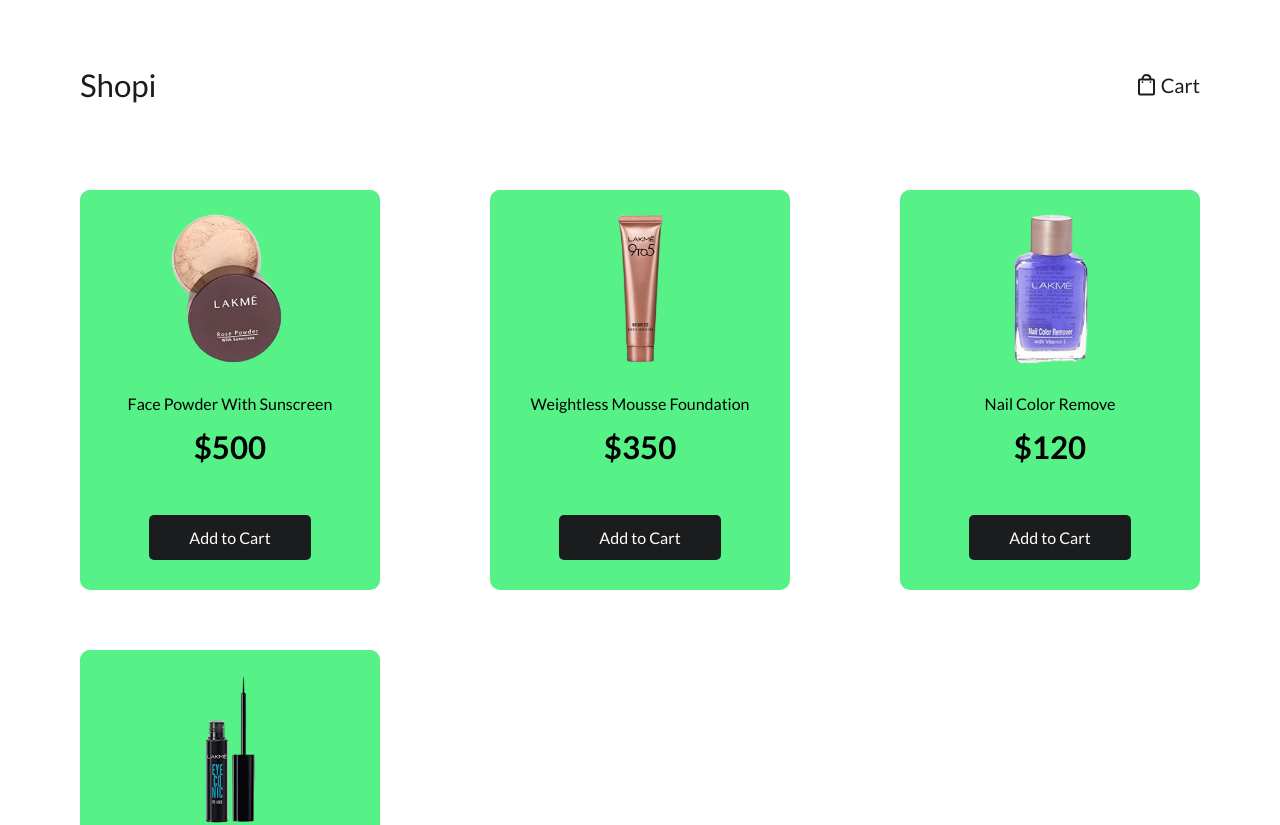
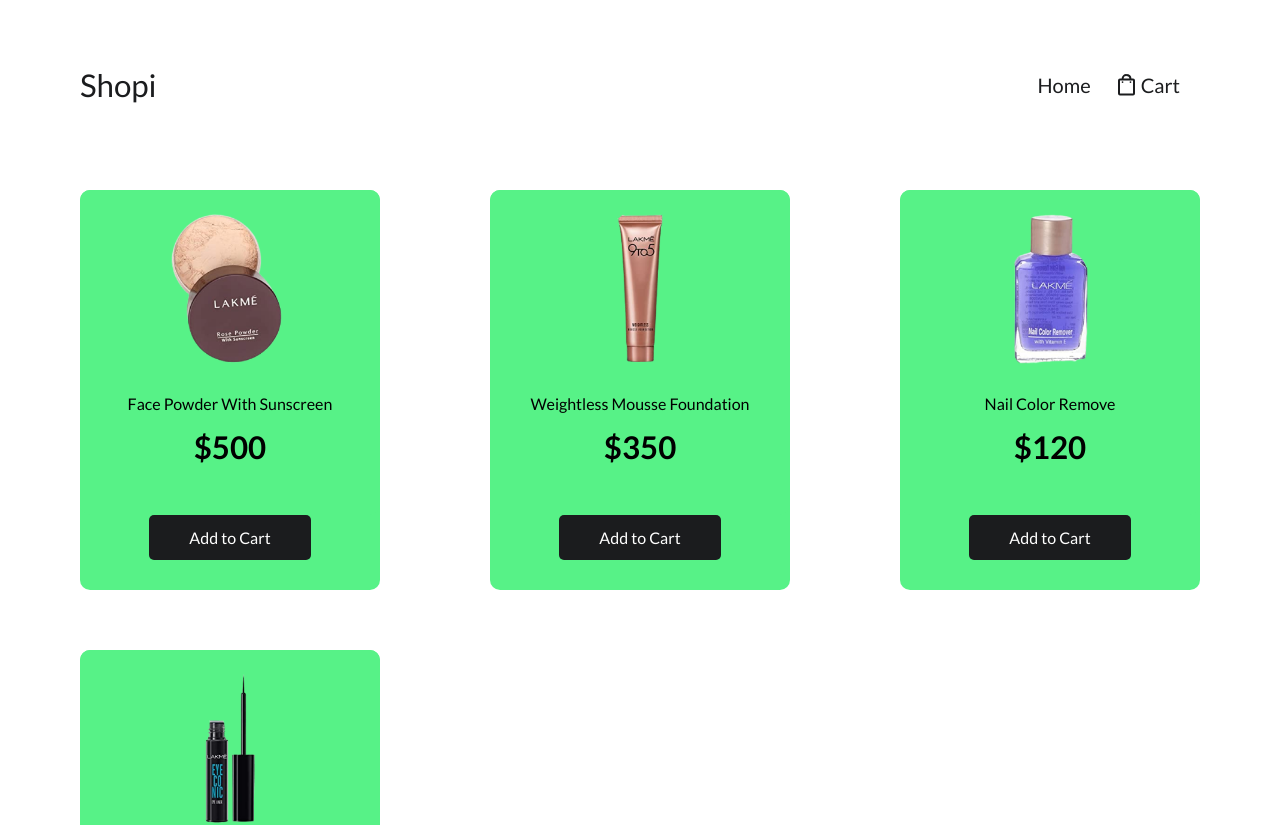
Before and after one commit to karishma-c/shopi-ecommerce-site, a React (Create React App) app: page / in a window 1280 px wide. Shown: the top 825 px of the page. Built offline with nearby package versions, Linux system fonts and the light colour scheme.

Commit message:
updated navigation with proper routing

```diff
--- a/src/App.js
+++ b/src/App.js
@@ -8,7 +8,7 @@
   return (
     <Router>
       <Switch>
-        <Route exact path='' component={Home}></Route>
+        <Route exact path='/' component={Home}></Route>
         <Route exact path='/cart' component={Cart}></Route>
       </Switch>
     </Router>
--- a/src/components/Cartcontainer.js
+++ b/src/components/Cartcontainer.js
@@ -1,9 +1,11 @@
 import React from 'react';
+import Navbar from './Navbar';
 
 const Cart = () => {
 
     return (
         <div>
+            <Navbar></Navbar>
             <div className="Cart" >
                 <div className="Cart-content">
                     <h2 className="Cart-text">"Empty"</h2>
--- a/src/components/Navbar.js
+++ b/src/components/Navbar.js
@@ -1,25 +1,36 @@
 import React from 'react';
 import ReactDOM from 'react-dom';
-import { Link } from 'react-router-dom';
+import { NavLink } from 'react-router-dom';
 import shopBag from './../images/shop-bag.svg';
 import './../styles/Navbar.css';
+import Home from './Home';
 import Cart from './Cartcontainer';
 
 const Navbar = () => {
 
     return (
+
         <div>
             <div className="Nav-bar" >
                 <div className="Logo">
-                    <h2 className="Logo-text"><Link to="/">Shopi</Link></h2>
+                    <h2 className="Logo-text">Shopi</h2>
                 </div>
                 <div className="Cart-section">
-                    <img className="Cart-img" src={shopBag} alt="bagImage" />
-                    <h3 className="Cart-text" onClick={showCart}><Link to="/cart">Cart</Link></h3>
+                    <NavLink className="navbar-item" activeClassName="is-active" to="/">
+                        Home
+                    </NavLink>
+
+                    <NavLink className="navbar-item" activeClassName="is-active" to="/cart">
+                        <img className="Cart-img" src={shopBag} alt="bagImage" />
+                        Cart
+                    </NavLink>
+
+                    {/* <h3 className="Cart-text" onClick={showCart}>Cart</h3> */}
                 </div>
             </div>
 
         </div>
+
     )
 
     function showCart() {
--- a/src/components/Productscontainer.js
+++ b/src/components/Productscontainer.js
@@ -106,7 +106,7 @@
         // console.log(productnames);
         // let value = e.target.innerHTML;
         // console.log(value);
-        let Image = document.getElementById("modalimage");
+        let Image = document.querySelector("#modalimage");
         Image.src = e.target.src;
 
 
--- a/src/styles/Navbar.css
+++ b/src/styles/Navbar.css
@@ -10,26 +10,30 @@
 .Logo-text {
     font-size: 31.25px;
     font-weight: 400;
-}
-.Logo-text a {
     text-decoration: none;
     color: #1B1C1E;
 }
-.Cart-section {
+.Cart-section, .navbar-item:nth-child(2) {
     display: flex;
     flex-flow: row nowrap;
     align-items: center;
     margin: 40px 80px 0 0;
 }
-.Cart-text {
+.navbar-item:nth-child(2) {
+    margin: 0;
+}
+.navbar-item {
     font-size: 20px;
     font-weight: 400;
     margin: 0;
-}
-.Cart-text a {
+    padding: 0 20px 0 0;
     text-decoration: none;
     color: #1B1C1E;
 }
+.navbar-item:hover {
+    text-decoration: underline;
+}
+
 /* .circle {
     background-color: rgb(99, 97, 97);
     border-radius: 50%;
--- a/src/styles/Productscontainer.css
+++ b/src/styles/Productscontainer.css
@@ -107,3 +107,6 @@
     height: 100%;
     object-fit: cover;
 }
+.showModal {
+    display: block;
+}
```
Also changed, not shown: 15 other files (tests, documents, lock files or other folders).
